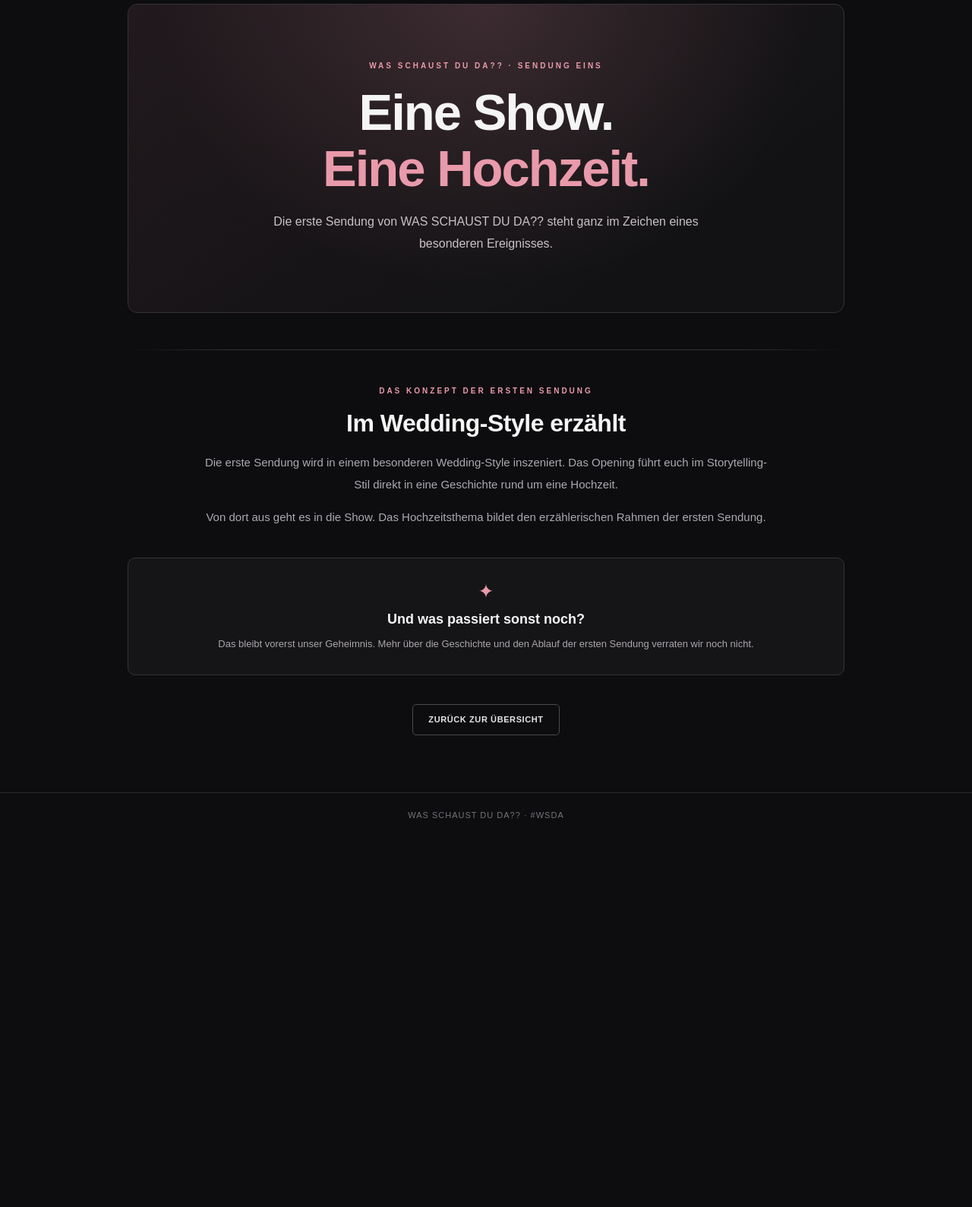
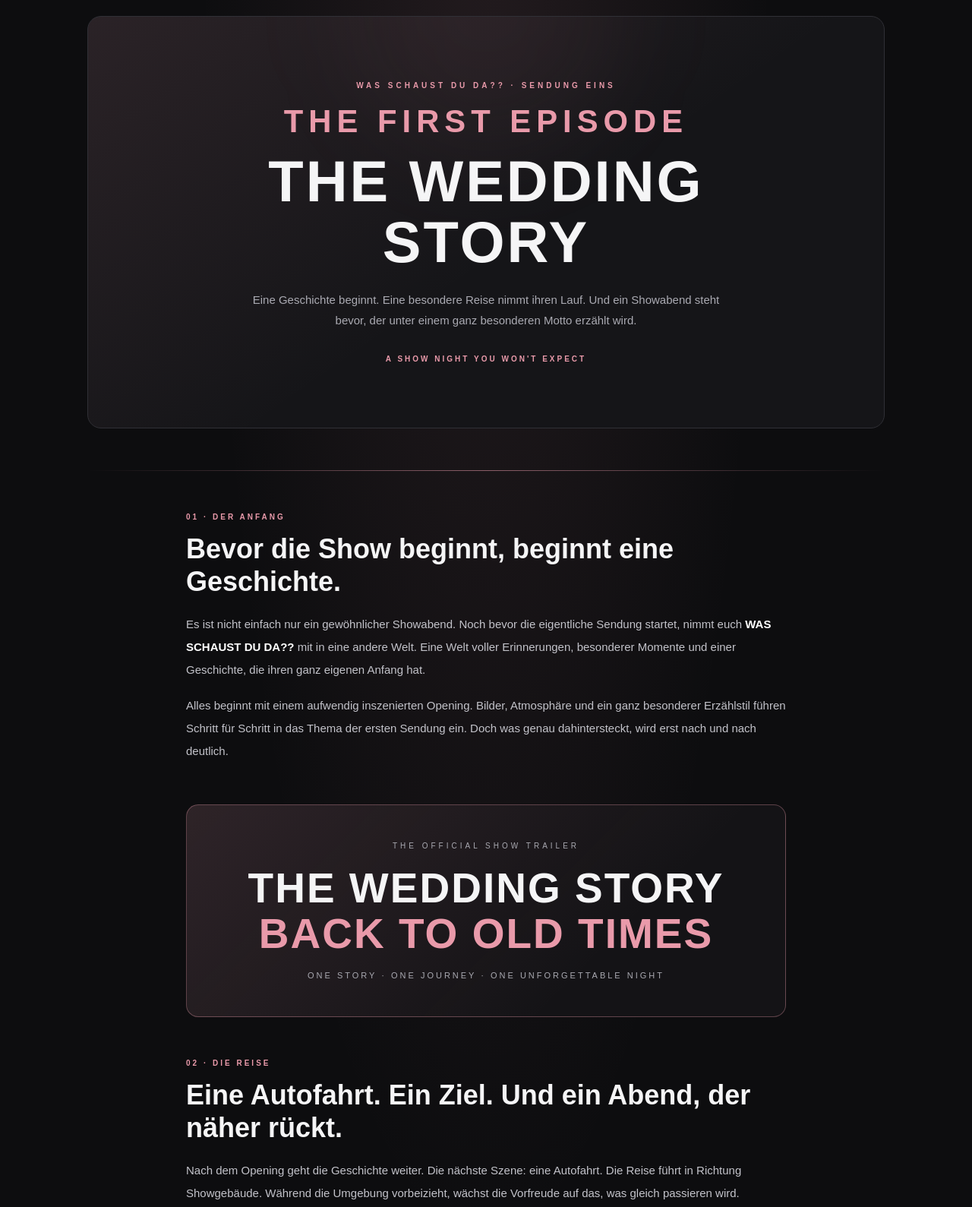
Before and after one commit to maxofficialsite/maxofficial, a plain HTML site: page SendungEins.html in a window 1280 px wide. Shown: the part 260-1849 px from the top of the page at 76% size. Before the commit the page ends 1362 px from the top, so only its background shows below. Drawn offline with Linux system fonts and the light colour scheme.

Commit message:
Update SendungEins.html

```diff
--- a/SendungEins.html
+++ b/SendungEins.html
@@ -5,12 +5,13 @@
 <meta charset="UTF-8">
 <meta name="viewport" content="width=device-width, initial-scale=1.0">
 
-<title>Sendung Eins – WAS SCHAUST DU DA??</title>
+<title>Sendung Eins – THE WEDDING STORY | WAS SCHAUST DU DA??</title>
 
 <style>
 :root {
     --background: #0d0d0f;
     --surface: #151518;
+    --surface-light: #1b1b20;
     --border: #303036;
     --text: #f5f5f6;
     --muted: #aaaab2;
@@ -18,226 +19,285 @@
 }
 
 * {
+    box-sizing: border-box;
     margin: 0;
     padding: 0;
-    box-sizing: border-box;
 }
 
 body {
-    background: var(--background);
+    background:
+        radial-gradient(ellipse at 50% 0%, rgba(233,154,170,.10), transparent 42%),
+        var(--background);
     color: var(--text);
     font-family: Arial, Helvetica, sans-serif;
-    -webkit-font-smoothing: antialiased;
+    min-height: 100vh;
 }
 
-/* HEADER */
+.page {
+    width: min(100% - 40px, 1050px);
+    margin: auto;
+    padding: 42px 0 55px;
+}
 
 header {
-    display: flex;
-    justify-content: center;
-    align-items: center;
-    padding: 30px 20px 20px;
+    text-align: center;
+    margin-bottom: 55px;
 }
 
 .logo {
     width: 320px;
-    max-width: 82%;
+    max-width: 80%;
     height: auto;
-    object-fit: contain;
 }
 
-/* MAIN */
-
-main {
-    max-width: 1000px;
-    margin: 0 auto;
-    padding: 35px 28px 75px;
-}
-
-/* SENDUNGS-HEADER */
-
-.eyebrow {
+.label {
     color: var(--accent);
     font-size: 10px;
-    font-weight: 700;
-    letter-spacing: 3px;
+    letter-spacing: 4px;
+    font-weight: bold;
     text-transform: uppercase;
-    margin-bottom: 19px;
+    margin-bottom: 20px;
 }
 
 .hero {
+    text-align: center;
+    padding: 85px 30px;
+    border: 1px solid var(--border);
+    border-radius: 18px;
+    background:
+        linear-gradient(145deg, rgba(233,154,170,.10), transparent 55%),
+        var(--surface);
     position: relative;
     overflow: hidden;
-    padding: 75px 35px;
-    text-align: center;
-    border: 1px solid #383038;
-    border-radius: 13px;
-    background:
-        radial-gradient(
-            ellipse at 50% 0%,
-            rgba(233, 154, 170, 0.16),
-            transparent 65%
-        ),
-        linear-gradient(145deg, #21191d, #121214 75%);
+}
+
+.hero::before {
+    content: "";
+    position: absolute;
+    width: 350px;
+    height: 350px;
+    border-radius: 50%;
+    background: rgba(233,154,170,.06);
+    filter: blur(70px);
+    top: -180px;
+    left: 50%;
+    transform: translateX(-50%);
+}
+
+.hero-content {
+    position: relative;
+    z-index: 1;
 }
 
 .hero h1 {
-    font-size: clamp(38px, 7vw, 67px);
-    line-height: 1.1;
-    letter-spacing: -2px;
-    margin-bottom: 20px;
+    font-size: clamp(38px, 7vw, 76px);
+    letter-spacing: 3px;
+    line-height: 1.05;
+    margin-bottom: 22px;
+    font-weight: 900;
 }
 
 .hero h1 span {
     color: var(--accent);
+    display: block;
+    font-size: .55em;
+    letter-spacing: 7px;
+    margin-bottom: 17px;
 }
 
 .hero-subtitle {
-    color: #c9c2c6;
-    font-size: 16px;
+    color: var(--muted);
+    font-size: 15px;
     line-height: 1.8;
-    max-width: 600px;
-    margin: 0 auto;
+    max-width: 620px;
+    margin: auto;
 }
 
-/* TRENNLINIE */
+.hero-meta {
+    margin-top: 32px;
+    color: var(--accent);
+    font-size: 10px;
+    letter-spacing: 3px;
+    font-weight: bold;
+}
 
 .divider {
     height: 1px;
-    border: 0;
-    background: linear-gradient(
-        90deg,
-        transparent,
-        #383038 15%,
-        #383038 85%,
-        transparent
-    );
-    margin: 48px 0;
+    background: linear-gradient(90deg, transparent, var(--accent), transparent);
+    opacity: .55;
+    margin: 55px 0;
 }
 
-/* INHALT */
-
-.content-section {
-    text-align: center;
-    max-width: 750px;
-    margin: 0 auto;
+.story {
+    max-width: 790px;
+    margin: auto;
 }
 
-.content-section h2 {
-    font-size: clamp(24px, 4vw, 32px);
-    letter-spacing: -0.5px;
-    margin-bottom: 19px;
+.story-section {
+    margin-bottom: 52px;
 }
 
-.content-section p {
-    color: var(--muted);
-    font-size: 15px;
-    line-height: 1.9;
+.story-label {
+    color: var(--accent);
+    font-size: 10px;
+    letter-spacing: 3px;
+    font-weight: bold;
+    text-transform: uppercase;
+    margin-bottom: 15px;
 }
 
-.content-section p + p {
-    margin-top: 15px;
+.story h2 {
+    font-size: clamp(25px, 4vw, 36px);
+    line-height: 1.2;
+    margin-bottom: 20px;
 }
 
-/* GEHEIMNIS-BEREICH */
+.story p {
+    color: #c3c3ca;
+    font-size: 15px;
+    line-height: 2;
+    margin-bottom: 17px;
+}
 
-.secret-card {
-    margin-top: 38px;
-    padding: 29px 25px;
-    border: 1px solid #393036;
-    border-radius: 10px;
+.story p strong {
+    color: #fff;
+    font-weight: 700;
+}
+
+.trailer {
+    margin: 55px 0;
+    padding: 48px 35px;
+    text-align: center;
+    border: 1px solid rgba(233,154,170,.35);
+    border-radius: 16px;
+    background:
+        linear-gradient(135deg, rgba(233,154,170,.12), transparent 70%),
+        #141316;
+}
+
+.trailer .trailer-small {
+    color: var(--muted);
+    font-size: 10px;
+    letter-spacing: 4px;
+    margin-bottom: 20px;
+}
+
+.trailer h2 {
+    font-size: clamp(30px, 6vw, 55px);
+    letter-spacing: 2px;
+    line-height: 1.1;
+    margin-bottom: 18px;
+}
+
+.trailer h2 span {
+    color: var(--accent);
+    display: block;
+}
+
+.trailer .trailer-caption {
+    color: var(--muted);
+    font-size: 11px;
+    letter-spacing: 3px;
+}
+
+.quote {
+    text-align: center;
+    padding: 38px 20px;
+    margin: 50px 0;
+}
+
+.quote p {
+    color: #fff;
+    font-size: clamp(19px, 3vw, 27px);
+    line-height: 1.6;
+    font-weight: 600;
+    font-style: italic;
+}
+
+.quote span {
+    display: block;
+    color: var(--accent);
+    font-size: 10px;
+    letter-spacing: 3px;
+    margin-top: 20px;
+}
+
+.secret {
+    padding: 35px;
+    border: 1px solid var(--border);
+    border-radius: 14px;
     background: var(--surface);
     text-align: center;
+    margin-top: 50px;
 }
 
-.secret-card .symbol {
-    color: var(--accent);
-    font-size: 25px;
-    margin-bottom: 12px;
+.secret h2 {
+    font-size: 23px;
+    margin-bottom: 14px;
 }
 
-.secret-card h3 {
-    font-size: 18px;
-    margin-bottom: 10px;
+.secret p {
+    color: var(--muted);
+    font-size: 14px;
+    line-height: 1.8;
+    max-width: 650px;
+    margin: auto;
 }
 
-.secret-card p {
-    color: #aaa5aa;
-    font-size: 13px;
-    line-height: 1.8;
+.back {
+    display: block;
+    width: fit-content;
+    margin: 50px auto 0;
+    padding: 14px 25px;
+    border: 1px solid var(--border);
+    border-radius: 6px;
+    color: #fff;
+    text-decoration: none;
+    font-size: 10px;
+    font-weight: bold;
+    letter-spacing: 1.5px;
+    transition: .2s;
 }
 
-/* BUTTON */
-
-.back-button {
-    display: inline-flex;
-    align-items: center;
-    justify-content: center;
-    min-height: 41px;
-    padding: 10px 20px;
-    margin-top: 38px;
-    border-radius: 5px;
-    border: 1px solid #494950;
-    color: #e6e6e9;
-    background: transparent;
-    text-decoration: none;
-    font-size: 11px;
-    font-weight: 700;
-    letter-spacing: 0.6px;
-    transition: background 0.2s, border-color 0.2s;
+.back:hover {
+    border-color: var(--accent);
+    color: var(--accent);
 }
 
-.back-button:hover {
-    background: #242429;
-    border-color: #777780;
+footer {
+    margin-top: 60px;
+    padding-top: 25px;
+    border-top: 1px solid var(--border);
+    color: #777780;
+    text-align: center;
+    font-size: 10px;
+    letter-spacing: 2px;
 }
 
-/* FOOTER */
-
-footer {
-    border-top: 1px solid #28282d;
-    padding: 23px 20px;
-    text-align: center;
-    color: #74747c;
-    font-size: 11px;
-    letter-spacing: 1px;
-}
-
-/* MOBILE */
-
 @media (max-width: 600px) {
+    .page {
+        width: min(100% - 28px, 1050px);
+        padding-top: 28px;
+    }
 
     header {
-        padding: 25px 15px 18px;
-    }
-
-    .logo {
-        width: 280px;
-    }
-
-    main {
-        padding: 25px 19px 55px;
+        margin-bottom: 35px;
     }
 
     .hero {
-        padding: 55px 20px;
+        padding: 65px 20px;
     }
 
-    .hero h1 {
-        font-size: 39px;
-        letter-spacing: -1px;
+    .trailer {
+        padding: 38px 18px;
     }
 
-    .hero-subtitle {
+    .story p {
         font-size: 14px;
     }
 
-    .content-section p {
-        font-size: 14px;
-    }
-
-    .secret-card {
-        padding: 25px 18px;
+    .divider {
+        margin: 40px 0;
     }
 }
 </style>
@@ -245,92 +305,154 @@ footer {
 
 <body>
 
+<div class="page">
+
 <header>
-    <img
-        src="WAS SCHAUST DU DA__.png"
-        alt="WAS SCHAUST DU DA??"
-        class="logo"
-    >
+    <img src="WAS SCHAUST DU DA__.png" class="logo" alt="WAS SCHAUST DU DA??">
 </header>
 
-<main>
-
-    <!-- SENDUNGSTITEL -->
-
-    <section class="hero">
-
-        <div class="eyebrow">
-            WAS SCHAUST DU DA?? · SENDUNG EINS
-        </div>
+<section class="hero">
+    <div class="hero-content">
+        <div class="label">WAS SCHAUST DU DA?? · SENDUNG EINS</div>
 
         <h1>
-            Eine Show.<br>
-            <span>Eine Hochzeit.</span>
+            <span>THE FIRST EPISODE</span>
+            THE WEDDING<br>STORY
         </h1>
 
         <p class="hero-subtitle">
-            Die erste Sendung von WAS SCHAUST DU DA??
-            steht ganz im Zeichen eines besonderen Ereignisses.
+            Eine Geschichte beginnt. Eine besondere Reise nimmt ihren Lauf.
+            Und ein Showabend steht bevor, der unter einem ganz besonderen
+            Motto erzählt wird.
         </p>
 
-    </section>
+        <div class="hero-meta">
+            A SHOW NIGHT YOU WON'T EXPECT
+        </div>
+    </div>
+</section>
 
+<div class="divider"></div>
 
-    <hr class="divider">
+<main class="story">
 
+    <section class="story-section">
+        <div class="story-label">01 · DER ANFANG</div>
 
-    <!-- DAS KONZEPT -->
-
-    <section class="content-section">
-
-        <div class="eyebrow">
-            Das Konzept der ersten Sendung
-        </div>
-
-        <h2>Im Wedding-Style erzählt</h2>
+        <h2>Bevor die Show beginnt, beginnt eine Geschichte.</h2>
 
         <p>
-            Die erste Sendung wird in einem besonderen Wedding-Style
-            inszeniert. Das Opening führt euch im Storytelling-Stil
-            direkt in eine Geschichte rund um eine Hochzeit.
+            Es ist nicht einfach nur ein gewöhnlicher Showabend.
+            Noch bevor die eigentliche Sendung startet, nimmt euch
+            <strong>WAS SCHAUST DU DA??</strong> mit in eine andere Welt.
+            Eine Welt voller Erinnerungen, besonderer Momente und einer
+            Geschichte, die ihren ganz eigenen Anfang hat.
         </p>
 
         <p>
-            Von dort aus geht es in die Show. Das Hochzeitsthema
-            bildet den erzählerischen Rahmen der ersten Sendung.
+            Alles beginnt mit einem aufwendig inszenierten Opening.
+            Bilder, Atmosphäre und ein ganz besonderer Erzählstil führen
+            Schritt für Schritt in das Thema der ersten Sendung ein.
+            Doch was genau dahintersteckt, wird erst nach und nach deutlich.
+        </p>
+    </section>
+
+    <section class="trailer">
+        <div class="trailer-small">THE OFFICIAL SHOW TRAILER</div>
+
+        <h2>
+            THE WEDDING STORY
+            <span>BACK TO OLD TIMES</span>
+        </h2>
+
+        <div class="trailer-caption">
+            ONE STORY · ONE JOURNEY · ONE UNFORGETTABLE NIGHT
+        </div>
+    </section>
+
+    <section class="story-section">
+        <div class="story-label">02 · DIE REISE</div>
+
+        <h2>Eine Autofahrt. Ein Ziel. Und ein Abend, der näher rückt.</h2>
+
+        <p>
+            Nach dem Opening geht die Geschichte weiter. Die nächste Szene:
+            eine Autofahrt. Die Reise führt in Richtung Showgebäude.
+            Während die Umgebung vorbeizieht, wächst die Vorfreude auf das,
+            was gleich passieren wird.
         </p>
 
+        <p>
+            Die Fahrt ist mehr als nur der Weg von einem Ort zum anderen.
+            Sie verbindet die erzählte Geschichte mit dem Beginn des
+            eigentlichen Showabends. Die Atmosphäre verändert sich,
+            die Spannung steigt – und schließlich wird das Ziel erreicht.
+        </p>
+
+        <p>
+            <strong>Das Showgebäude.</strong> Hier wartet bereits der nächste
+            Teil der Geschichte. Doch was euch dort erwartet, bleibt vorerst
+            unter Verschluss.
+        </p>
     </section>
 
+    <div class="quote">
+        <p>
+            „Manchmal beginnt ein außergewöhnlicher Abend
+            lange bevor das erste Spiel gespielt wird.“
+        </p>
+        <span>WAS SCHAUST DU DA??</span>
+    </div>
 
-    <!-- GEHEIMNIS -->
+    <section class="story-section">
+        <div class="story-label">03 · DER SHOWABEND</div>
 
-    <section class="secret-card">
-
-        <div class="symbol">✦</div>
-
-        <h3>Und was passiert sonst noch?</h3>
+        <h2>Und dann heißt es: Willkommen bei WAS SCHAUST DU DA??</h2>
 
         <p>
-            Das bleibt vorerst unser Geheimnis.
-            Mehr über die Geschichte und den Ablauf
-            der ersten Sendung verraten wir noch nicht.
+            Die Geschichte führt direkt hinein in die erste Ausgabe unserer
+            Online-Unterhaltungssendung. Das Hochzeitsthema bildet dabei
+            den besonderen erzählerischen Rahmen – vom ersten Moment an
+            bis tief in den Showabend hinein.
         </p>
 
+        <p>
+            Doch <strong>THE WEDDING STORY</strong> ist erst der Anfang.
+            Denn hinter der besonderen Inszenierung wartet ein Abend,
+            dessen Verlauf nicht einfach vorhersehbar ist.
+        </p>
+
+        <p>
+            Was genau passiert? Welche Momente entstehen? Und welche
+            Überraschungen hält die erste Sendung bereit?
+            Das werdet ihr erst erfahren, wenn es so weit ist.
+        </p>
     </section>
 
+</main>
 
-    <div style="text-align: center;">
-        <a href="index.html" class="back-button">
-            ZURÜCK ZUR ÜBERSICHT
-        </a>
-    </div>
+<div class="divider"></div>
 
-</main>
+<section class="secret">
+    <div class="story-label">THE STORY CONTINUES</div>
+
+    <h2>Mehr verraten wir noch nicht.</h2>
+
+    <p>
+        Wir möchten noch nicht zu viel über den Ablauf, die einzelnen
+        Showelemente oder die Überraschungen der ersten Sendung verraten.
+        Nur eines steht fest: Der Abend beginnt mit einer Geschichte.
+        Und diese Geschichte führt mitten hinein in WAS SCHAUST DU DA??
+    </p>
+</section>
+
+<a href="index.html" class="back">ZURÜCK ZUR ÜBERSICHT</a>
 
 <footer>
     WAS SCHAUST DU DA?? · #WSDA
 </footer>
 
+</div>
+
 </body>
 </html>
```
